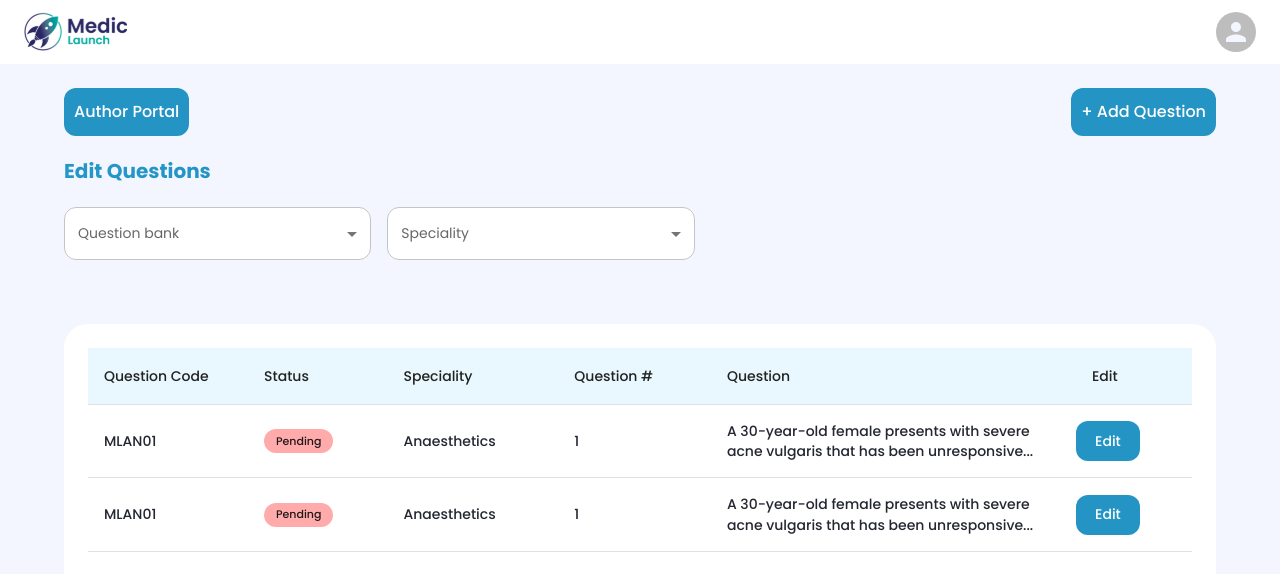
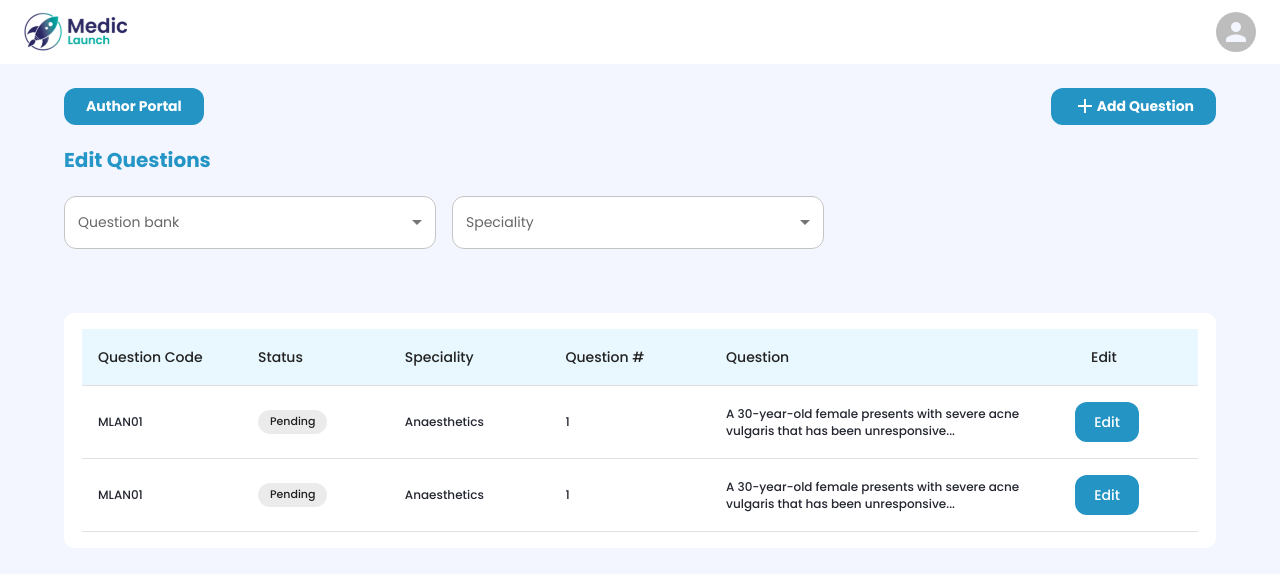
Before and after one commit to Medic-Launch-Dev/MedicLaunchFrontend, a React (Create React App) app: page /edit-questions in a window 1280 px wide. Shown: the top 574 px of the page. Built offline with nearby package versions, Linux system fonts and the light colour scheme; what @tiptap/extension-subscript, @tiptap/extension-superscript would draw is missing.

Commit message:
Fix stylings in Editquestions page with more consistency and DRYer code

```diff
--- a/src/pages/EditQuestions.tsx
+++ b/src/pages/EditQuestions.tsx
@@ -13,52 +13,16 @@ import {
     Typography,
     styled
 } from "@mui/material"
-import { primaryGradient, primaryGradientText } from "../theme"
+import { primaryGradientText } from "../theme"
 import TextSelect from "../components/util/TextSelect"
+import { Add } from "@mui/icons-material"
 
 export default function EditQuestions() {
-
-    const StatusChip = styled(Chip)({
-        backgroundColor: "#FFABAB",
-        fontWeight: 500,
-        fontSize: "11px",
-        borderRadius: 20,
-        textAlign: "center",
-        padding: "0px",
-        height: "24px"
-    })
-
-    const buttonStyles = {
-        primaryGradient,
-        fontWeight:500,
-        padding: 1.25,
-        width: "max-content",
-        fontSize: "16px"
-    }
-
-    const tableContainerStyles = {
-        backgroundColor: "#fff",
-        padding: 3,
-        borderRadius: 2,
-        paddingBottom: 8
-      }
-
-    const tableHeadStyles = {
-        fontSize: 14,
-        fontWeight: 500,
-        color: "#222",
-        textAlign: "left"
-    }
-
-    const tableBodyStyles = {
-        fontSize: "14px",
-        fontWeight: 500,
-    }
 
     // Below variable is just to determine how the tablebody would look/be
     const EXAMPLES = [{
         questionCode: "MLAN01",
-        status: "Pending",
+        status: "pending",
         speciality: "Anaesthetics",
         questionNumber: 1,
         question: "A 30-year-old female presents with severe acne vulgaris that has been unresponsive...",
@@ -66,7 +30,7 @@ export default function EditQuestions() {
     },
     {
         questionCode: "MLAN01",
-        status: "Pending",
+        status: "pending",
         speciality: "Anaesthetics",
         questionNumber: 1,
         question: "A 30-year-old female presents with severe acne vulgaris that has been unresponsive...",
@@ -77,17 +41,17 @@ export default function EditQuestions() {
     // please adjust capitalization
 
     function getStatusChip(status?: string){
-        if (status === "approved") return <StatusChip label="Approved" sx={{backgroundColor:"#A4E29F"}} />
-        if (status === "not approved") return <StatusChip label="Not Approved" sx={{backgroundColor:"#FFABAB"}}/>
-        return <StatusChip label="Pending" />
+        if (status === "approved") return <Chip label="Approved" sx={{backgroundColor:"#A4E29F"}} />
+        if (status === "not approved") return <Chip label="Not Approved" sx={{backgroundColor:"#FFABAB"}}/>
+        return <Chip label="Pending" />
     }
 
 
     return(
         <Container>
             <Stack direction="row" alignItems="center" justifyContent="space-between" mb={3}>
-                <Button sx={buttonStyles} variant="contained">Author Portal</Button>
-                <Button sx={buttonStyles} variant="contained">+ Add Question</Button>
+                <Button variant="contained">Author Portal</Button>
+                <Button variant="contained"><Add/> Add Question</Button>
             </Stack>
 
             <Typography style={primaryGradientText} variant="h3" mb={3}>Edit Questions</Typography>
@@ -96,14 +60,14 @@ export default function EditQuestions() {
                 <Grid item xs={8}>
                     <Stack direction="row" alignItems="center">
                         <Grid container columnSpacing={2} >
-                            <Grid item xs={5}>
+                            <Grid item xs={6}>
                                 <TextSelect
                                     label="Question bank"
                                     options={["Practice questions", "Mock 1", "Mock 2"]}
                                     setSelected={()=> { }}
                                     />
                             </Grid>
-                            <Grid item xs={5} sx={{fontWeight: "bold"}}>
+                            <Grid item xs={6} sx={{fontWeight: "bold"}}>
                                 <TextSelect
                                     label="Speciality"
                                     options={["Cardioligy", "Dermatology", "Cancer"]}
@@ -115,30 +79,30 @@ export default function EditQuestions() {
                 </Grid>
             </Grid>
 
-            <TableContainer sx={tableContainerStyles}>
+            <TableContainer>
                 <Table>
                     <TableHead sx={{backgroundColor:"#E9F8FF"}}>
                         <TableRow>
-                            <TableCell sx={{...tableHeadStyles, width: 160}}>Question Code</TableCell>
-                            <TableCell sx={tableHeadStyles}>Status</TableCell>
-                            <TableCell sx={tableHeadStyles}>Speciality</TableCell>
-                            <TableCell sx={tableHeadStyles}>Question #</TableCell>
-                            <TableCell sx={{...tableHeadStyles, width: 320}}>Question</TableCell>
-                            <TableCell sx={{...tableHeadStyles, paddingLeft: "32px"}}>Edit</TableCell>
+                            <TableCell sx={{width: 160}}>Question Code</TableCell>
+                            <TableCell>Status</TableCell>
+                            <TableCell>Speciality</TableCell>
+                            <TableCell>Question #</TableCell>
+                            <TableCell sx={{width: 320}}>Question</TableCell>
+                            <TableCell sx={{paddingLeft: "32px"}}>Edit</TableCell>
                         </TableRow>
                     </TableHead>
                     <TableBody>
                         {EXAMPLES.map((p, index) => {
                             return (
                                 <TableRow key={index}>
-                                    <TableCell sx={tableBodyStyles} component="th" scope="row">{p.questionCode}</TableCell>
+                                    <TableCell component="th" scope="row">{p.questionCode}</TableCell>
                                     <TableCell>
                                         {getStatusChip(p.status)}
                                     </TableCell>
-                                    <TableCell sx={tableBodyStyles}>{p.speciality}</TableCell>
-                                    <TableCell sx={tableBodyStyles}>{p.questionNumber}</TableCell>
-                                    <TableCell sx={{...tableBodyStyles, width: 349}}>{p.question}</TableCell>
-                                    <TableCell sx={tableBodyStyles}>
+                                    <TableCell>{p.speciality}</TableCell>
+                                    <TableCell>{p.questionNumber}</TableCell>
+                                    <TableCell sx={{width: 349}}>{p.question}</TableCell>
+                                    <TableCell>
                                         <Button
                                             variant="contained"
                                             sx={{
```
